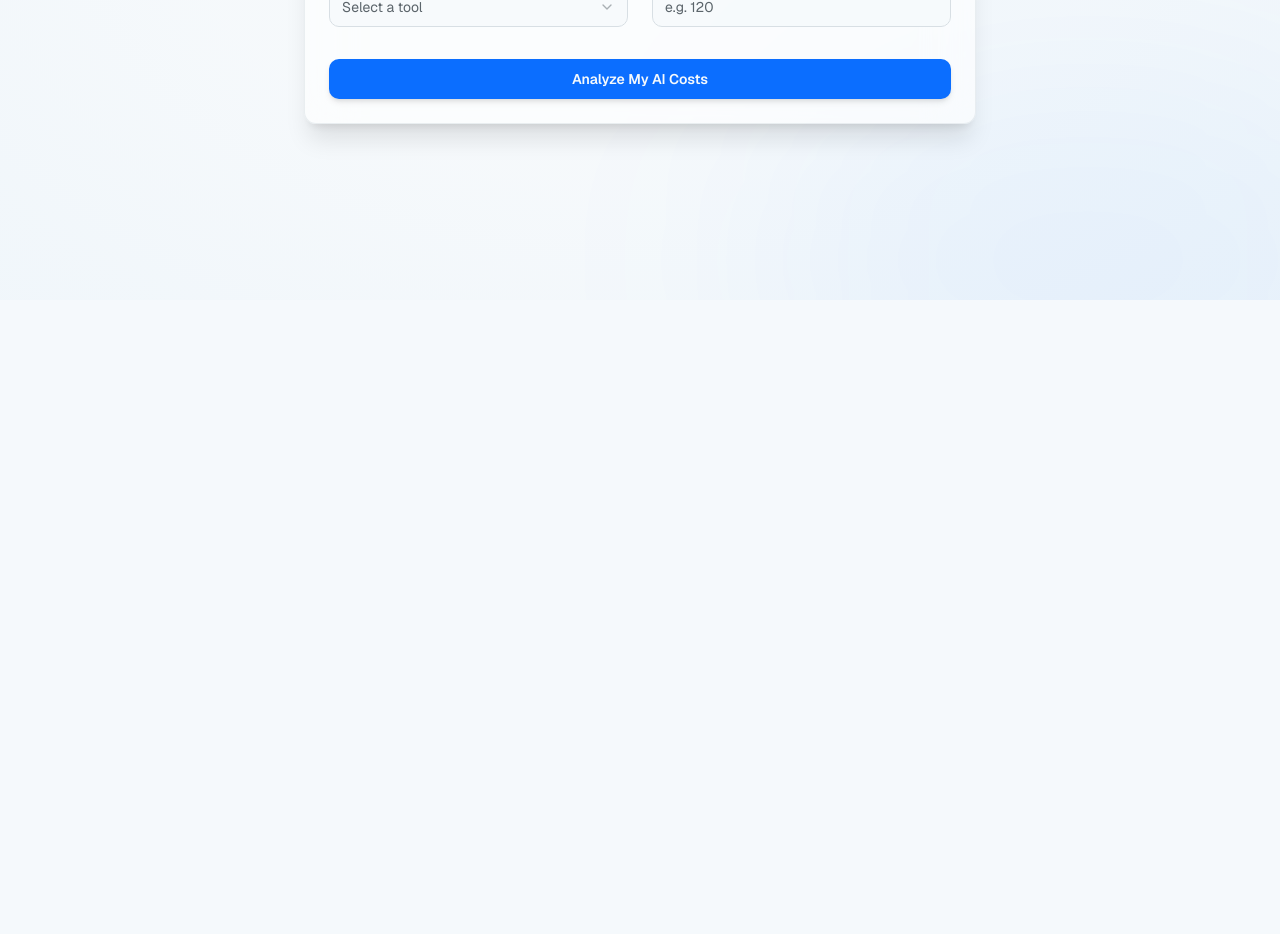
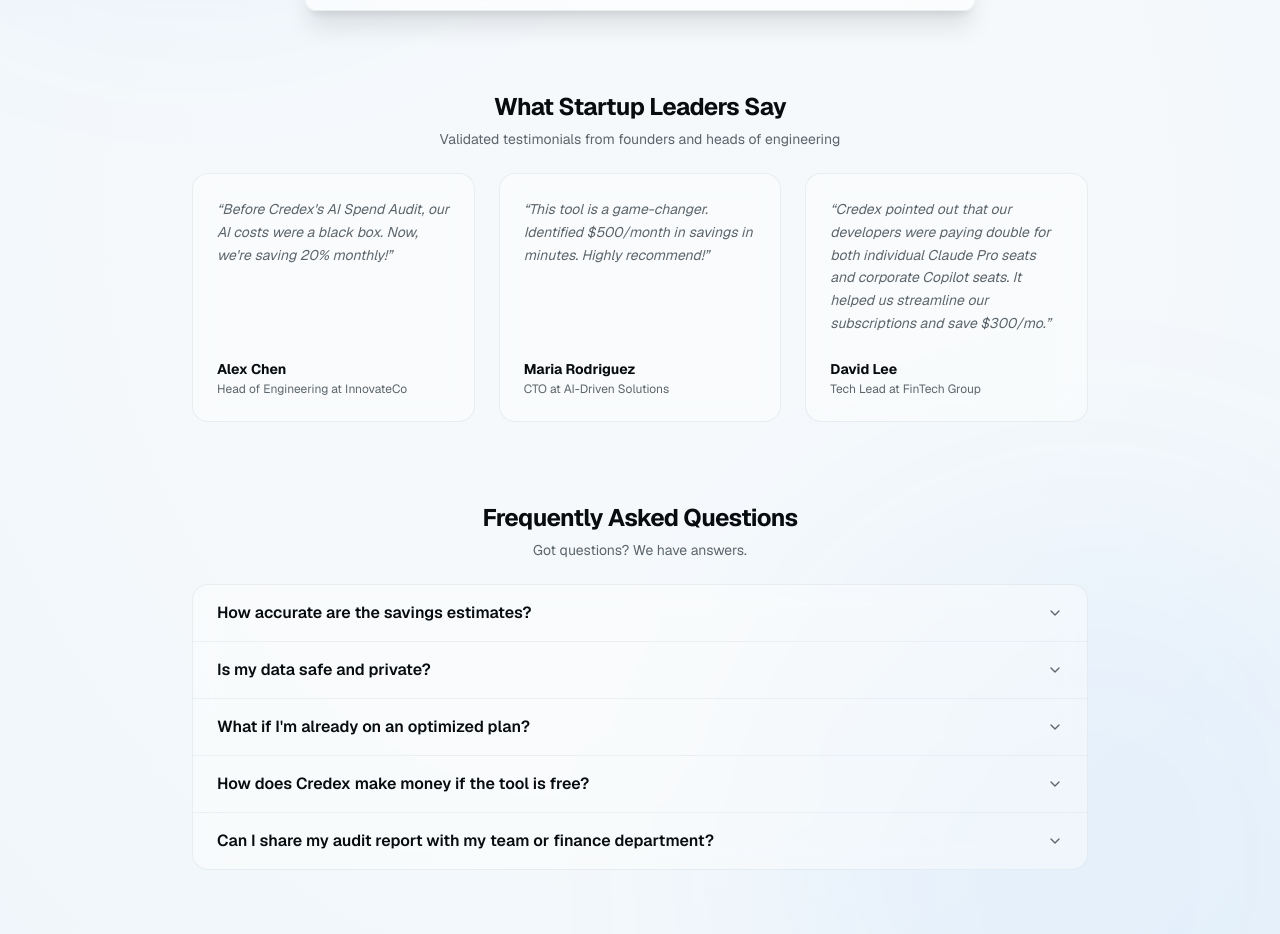
Before and after one commit to SHANNUTHOTA/credex, a Next.js app: page / in a window 1280 px wide. Shown: the part 500-1434 px from the top of the page. Before the commit the page ends 800 px from the top, so only its background shows below. Built offline with nearby package versions, Linux system fonts and the light colour scheme.

Commit message:
feat(landing): add social proof reviews grid and collapsible FAQ accordion to home view

```diff
--- a/src/app/page.tsx
+++ b/src/app/page.tsx
@@ -7,7 +7,7 @@
       <div className="absolute top-[-20%] left-[-10%] w-[50%] h-[50%] rounded-full bg-primary/10 blur-[120px] pointer-events-none" />
       <div className="absolute bottom-[-20%] right-[-10%] w-[50%] h-[50%] rounded-full bg-primary/5 blur-[120px] pointer-events-none" />
 
-      <div className="w-full max-w-2xl z-10">
+      <div className="w-full max-w-4xl z-10">
         <HomeContent />
       </div>
     </main>
--- a/src/components/home-content.tsx
+++ b/src/components/home-content.tsx
@@ -4,8 +4,52 @@
 import { SpendForm } from "@/components/spend-form";
 import { AuditReportView } from "@/components/audit-report-view";
 
+import { ChevronDown, ChevronUp } from "lucide-react";
+
+const TESTIMONIALS = [
+  {
+    quote: "Before Credex's AI Spend Audit, our AI costs were a black box. Now, we're saving 20% monthly!",
+    author: "Alex Chen",
+    role: "Head of Engineering at InnovateCo",
+  },
+  {
+    quote: "This tool is a game-changer. Identified $500/month in savings in minutes. Highly recommend!",
+    author: "Maria Rodriguez",
+    role: "CTO at AI-Driven Solutions",
+  },
+  {
+    quote: "Credex pointed out that our developers were paying double for both individual Claude Pro seats and corporate Copilot seats. It helped us streamline our subscriptions and save $300/mo.",
+    author: "David Lee",
+    role: "Tech Lead at FinTech Group",
+  },
+];
+
+const FAQS = [
+  {
+    question: "How accurate are the savings estimates?",
+    answer: "Our audit engine uses up-to-date public pricing data and industry best practices to provide highly accurate, defensible estimates. We aim for transparency in our recommendations.",
+  },
+  {
+    question: "Is my data safe and private?",
+    answer: "Yes. We only collect the necessary information to perform the audit. Your detailed usage data is not stored, and any personal information for lead capture is handled securely and confidentially.",
+  },
+  {
+    question: "What if I'm already on an optimized plan?",
+    answer: "Our tool will honestly tell you if your spending is already optimal. We don't manufacture savings. In such cases, we offer to notify you if new optimization opportunities arise.",
+  },
+  {
+    question: "How does Credex make money if the tool is free?",
+    answer: "This tool is a free service to help the AI community. For users with significant savings opportunities, Credex offers discounted AI infrastructure credits, which is our core business.",
+  },
+  {
+    question: "Can I share my audit report with my team or finance department?",
+    answer: "Absolutely! Every audit generates a unique, shareable URL. You can easily share this report with anyone, providing clear, data-backed insights into your AI spend.",
+  },
+];
+
 export function HomeContent() {
   const [auditId, setAuditId] = useState<string | null>(null);
+  const [openFaqIndex, setOpenFaqIndex] = useState<number | null>(null);
 
   useEffect(() => {
     // Check initial query parameter
@@ -35,12 +79,17 @@
     window.history.pushState({}, "", url.pathname + url.search);
   };
 
+  const toggleFaq = (index: number) => {
+    setOpenFaqIndex(openFaqIndex === index ? null : index);
+  };
+
   if (auditId) {
     return <AuditReportView auditId={auditId} onBack={handleBack} />;
   }
 
   return (
-    <div className="space-y-8">
+    <div className="space-y-16">
+      <div className="space-y-8 max-w-2xl mx-auto w-full">
         <div className="text-center mb-8 space-y-2">
           <div className="inline-flex items-center gap-2 px-3 py-1 rounded-full border border-primary/20 bg-primary/5 text-primary text-xs font-semibold tracking-wide uppercase">
             ✨ Free AI Cost Auditor
@@ -54,5 +103,64 @@
         </div>
         <SpendForm />
       </div>
+
+      {/* Social Proof / Testimonials Section */}
+      <div className="space-y-6 pt-4">
+        <div className="text-center space-y-1.5">
+          <h2 className="text-2xl font-bold tracking-tight">What Startup Leaders Say</h2>
+          <p className="text-sm text-muted-foreground">Validated testimonials from founders and heads of engineering</p>
+        </div>
+        <div className="grid grid-cols-1 md:grid-cols-3 gap-6">
+          {TESTIMONIALS.map((t, idx) => (
+            <div key={idx} className="border border-border/50 bg-card/40 backdrop-blur-md rounded-2xl p-6 flex flex-col justify-between transition-all duration-300 hover:border-primary/10 hover:shadow-lg">
+              <p className="text-sm text-muted-foreground leading-relaxed italic mb-6">
+                &ldquo;{t.quote}&rdquo;
+              </p>
+              <div className="space-y-0.5">
+                <div className="text-sm font-bold">{t.author}</div>
+                <div className="text-xs text-muted-foreground">{t.role}</div>
+              </div>
+            </div>
+          ))}
+        </div>
+      </div>
+
+      {/* FAQ Section */}
+      <div className="space-y-6 pt-4">
+        <div className="text-center space-y-1.5">
+          <h2 className="text-2xl font-bold tracking-tight">Frequently Asked Questions</h2>
+          <p className="text-sm text-muted-foreground">Got questions? We have answers.</p>
+        </div>
+        <div className="border border-border/50 bg-card/40 backdrop-blur-md rounded-2xl divide-y divide-border/40 overflow-hidden">
+          {FAQS.map((faq, idx) => {
+            const isOpen = openFaqIndex === idx;
+            return (
+              <div key={idx} className="transition-all duration-300">
+                <button
+                  onClick={() => toggleFaq(idx)}
+                  className="w-full px-6 py-4 flex items-center justify-between text-left font-semibold text-sm sm:text-base hover:bg-muted/30 transition-colors cursor-pointer"
+                >
+                  <span>{faq.question}</span>
+                  {isOpen ? (
+                    <ChevronUp className="h-4 w-4 text-primary shrink-0 ml-4" />
+                  ) : (
+                    <ChevronDown className="h-4 w-4 text-muted-foreground shrink-0 ml-4" />
+                  )}
+                </button>
+                <div
+                  className={`overflow-hidden transition-all duration-300 ${
+                    isOpen ? "max-h-40 border-t border-border/20 bg-muted/10" : "max-h-0"
+                  }`}
+                >
+                  <p className="px-6 py-4 text-sm text-muted-foreground leading-relaxed">
+                    {faq.answer}
+                  </p>
+                </div>
+              </div>
+            );
+          })}
+        </div>
+      </div>
+    </div>
   );
 }
```
Also changed, not shown: 1 other file (tests, documents, lock files or other folders). Lines whose indentation alone changed are shown as unchanged.
